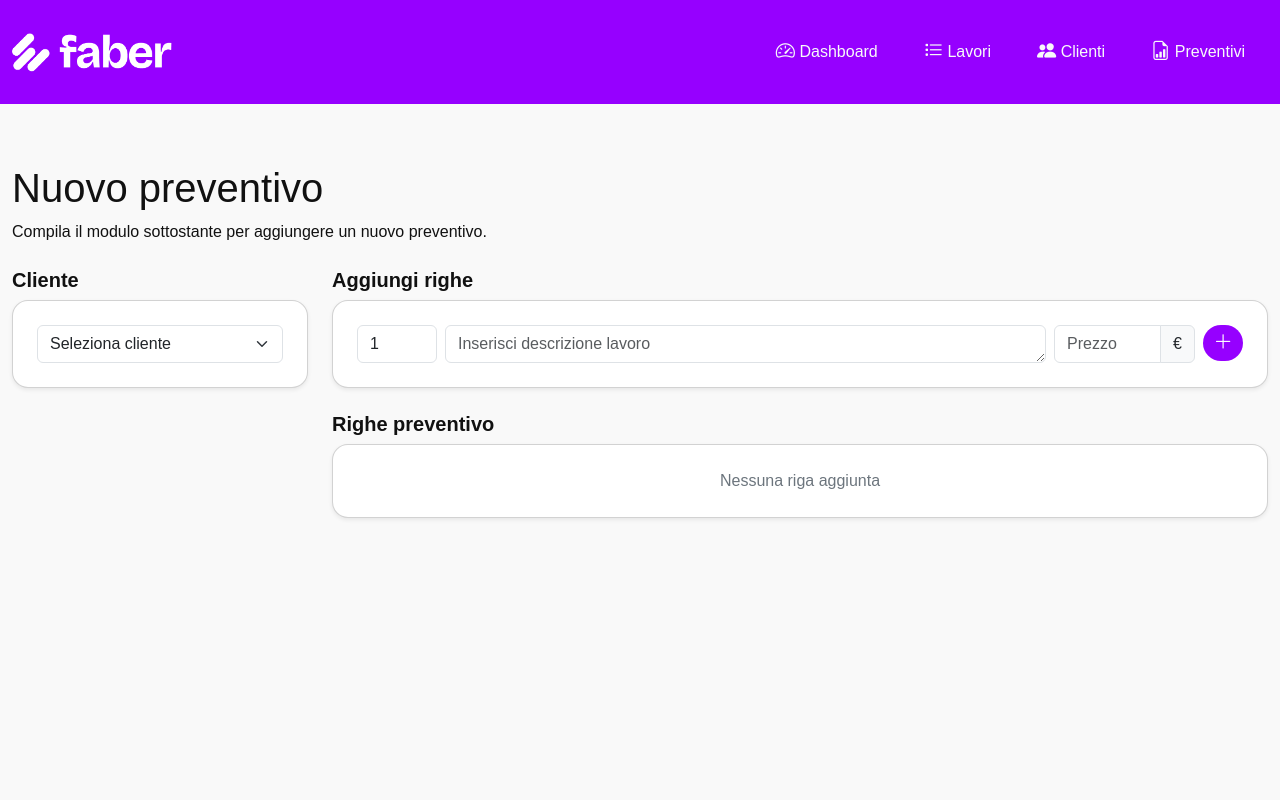
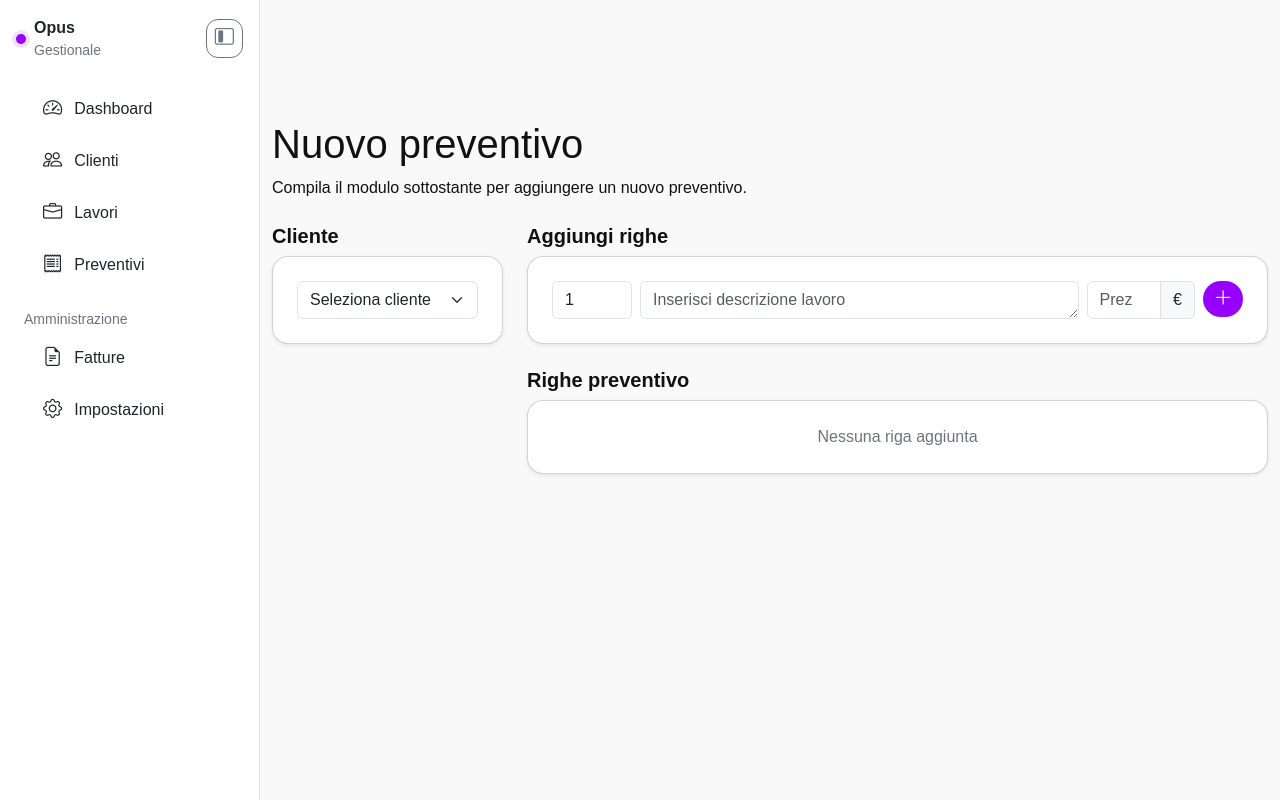
Before and after one commit to manuelparrinello/tazebao, a Flask app: page /preventivi/nuovo in a window 1280 px wide. Run offline with Flask 3, Linux system fonts and the light colour scheme; data comes from the database, SQL or seed files in the repository; both versions use the stored data as it was after the commit; data that the repository does not hold is empty; some web fonts are replaced.

Commit message:
restyling e fix delete rows preventivo

```diff
--- a/app.py
+++ b/app.py
@@ -314,7 +314,7 @@ def nuovo_lavoro():
 def nuovo_preventivo():
     if request.method == "POST":
         iva = 1.22
-        tasse_varie = 8
+        tasse_varie = 8.18
         data = request.get_json()
         cliente_id = data["cliente_id"]
         cliente = Cliente.query.filter_by(id=cliente_id).first()
--- a/static/css/style.css
+++ b/static/css/style.css
@@ -5,6 +5,83 @@
   font-family: "Google Sans", sans-serif !important;
   font-weight: 500;
 }
+
+/* SIDEBAR */
+:root {
+  --app-primary: #9600ff;
+  --sidebar-expanded: 260px;
+  --sidebar-collapsed: 80px;
+}
+
+
+@media (min-width: 992px) {
+  body {
+    padding-left: var(--sidebar-expanded);
+  }
+
+  body.sidebar-collapsed {
+    padding-left: var(--sidebar-collapsed);
+  }
+}
+
+/* Desktop layout */
+@media (min-width: 992px) {
+
+  .app-sidebar-desktop {
+    position: fixed;
+    top: 0;
+    left: 0;
+    height: 100vh;
+    width: var(--sidebar-expanded);
+    overflow-y: auto;
+    background: var(--bs-body-bg);
+    transition: width .2s ease;
+  }
+
+  body.sidebar-collapsed .app-sidebar-desktop {
+    width: var(--sidebar-collapsed);
+  }
+
+  body.sidebar-collapsed .nav-label,
+  body.sidebar-collapsed .brand-text {
+    display: none !important;
+  }
+
+  body.sidebar-collapsed .nav-link {
+    justify-content: center;
+  }
+}
+
+/* Link */
+.app-sidebar .nav-link {
+  display: flex;
+  align-items: center;
+  gap: .75rem;
+  border-radius: .75rem;
+  padding: .6rem .75rem;
+  color: var(--bs-body-color);
+}
+
+.app-sidebar .nav-link:hover {
+  background: rgba(150, 0, 255, .08);
+  color: var(--app-primary);
+}
+
+.app-sidebar .nav-link.active {
+  background: rgba(150, 0, 255, .14);
+  color: var(--app-primary);
+  font-weight: 600;
+}
+
+.brand-dot {
+  width: 10px;
+  height: 10px;
+  border-radius: 50%;
+  background: var(--app-primary);
+  box-shadow: 0 0 0 4px rgba(150, 0, 255, .12);
+}
+
+/* FINE SIDEBAR */
 
 p,
 h1,
@@ -38,7 +115,7 @@ body {
   box-shadow: none !important;
 }
 
-[v-cloak] > *:not(.loader) {
+[v-cloak]>*:not(.loader) {
   display: none;
 }
 
@@ -123,6 +200,14 @@ body.loaded {
 
 /* CSS */
 
+#menu-mobile-btn {
+  position: absolute;
+  right: 15px;
+  top: 15px;
+  background: var(--app-primary);
+  border: var(--app-primary);
+}
+
 .button-61 {
   background-color: #9600ff;
   align-items: center;
@@ -199,6 +284,10 @@ body.loaded {
   color: #ffffff;
 }
 
+.icon-trash-righe:hover {
+  color: #9600ff !important;
+}
+
 .bg-primary {
   background-color: #9600ff !important;
 }
@@ -222,7 +311,7 @@ body.loaded {
 }
 
 #tr_subtotale {
-  border-top-width: medium!important;
+  border-top-width: medium !important;
 }
 
 .descrizione-preventivo {
--- a/static/js/preventivo.js
+++ b/static/js/preventivo.js
@@ -16,7 +16,7 @@ const preventivo = Vue.createApp({
             subtotale: 0,
             totali: [],
             clienteSelezionato: "Seleziona cliente",
-            tassa: 8.18
+            tassa: 8.18,
         };
     },
     methods: {
@@ -107,6 +107,13 @@ const preventivo = Vue.createApp({
             this.prezzo = undefined;
         },
 
+        deleteRigaPreventivo(id) {
+            this.righe = this.righe.filter((riga) => {
+                return riga["idRiga"] !== id;
+            });
+            this.calcSubtotale();
+        },
+
         viewPreventivo(id) {
             const url = `/preventivi/visualizza/${id}`;
             window.open(url, "_blank");
@@ -146,4 +153,5 @@ const preventivo = Vue.createApp({
         this.loadClienti();
     },
     delimiters: ["[[", "]]"],
+    computed() {},
 }).mount("#nuovoPreventivo");
--- a/templates/_navbar.html
+++ b/templates/_navbar.html
@@ -1,71 +1,106 @@
-<!-- NAVBAR DESKTOP -->
-<nav class="navbar navbar-expand-lg navbar-dark bg-primary d-none d-lg-flex">
-    <div class="container d-inline-flex justify-content-space-between">
-        <a class="navbar-brand" href="">
-            <img class="mobile-nav-logo px-0" src="{{ url_for('static', filename='img/Logo_W.png')}}" alt="" />
-        </a>
+<!-- SIDEBAR DESKTOP -->
+<aside class="app-sidebar app-sidebar-desktop d-none d-lg-block border-end p-3">
 
-        <div class="collapse navbar-collapse">
-            <ul class="navbar-nav ms-auto mb-2 mb-lg-0">
-                <li class="nav-item">
-                    <a class="nav-link text-light fw-medium" href="{{ url_for('index') }}">
-                        <i class="bi bi-speedometer2"></i>&nbsp;Dashboard</a>
-                </li>
+    <!-- Brand -->
+    <div class="d-flex align-items-center justify-content-between mb-4">
+        <div class="d-flex align-items-center gap-2">
+            <div class="brand-dot"></div>
+            <div class="brand-text">
+                <div class="fw-bold">Opus</div>
+                <div class="text-secondary small">Gestionale</div>
+            </div>
+        </div>
+
+        <!-- Toggle collasso -->
+        <button class="btn btn-sm btn-outline-secondary" id="btnToggleSidebar">
+            <i class="bi bi-layout-sidebar-inset"></i>
+        </button>
+    </div>
+
+    <!-- Menu -->
+    <ul class="nav nav-pills flex-column gap-1">
 
         <li class="nav-item">
-                    <a class="nav-link text-light fw-medium" href="{{ url_for('lavori') }}">
-                        <i class="bi bi-list-task"></i>&nbsp;Lavori</a>
-                </li>
-
-                <li class="nav-item">
-                    <a class="nav-link text-light fw-medium" href="{{ url_for('clienti') }}">
-                        <i class="bi bi-people-fill"></i>&nbsp;Clienti</a>
-                </li>
-
-                <li class="nav-item">
-                    <a class="nav-link text-light fw-medium" href="{{ url_for('nuovo_preventivo') }}">
-                        <i class="bi bi-file-earmark-bar-graph"></i>&nbsp;Preventivi</a>
-                </li>
-            </ul>
-        </div>
-    </div>
-</nav>
-
-<!-- NAVBAR MOBILE -->
-<nav class="navbar navbar-dark bg-primary d-lg-none">
-    <div class="container-fluid">
-        <a class="navbar-brand" href="{{ url_for('index') }}">
-            <img class="desktop-nav-logo" src="{{ url_for('static', filename='img/Logo_W.png')}}" alt="" />
-        </a>
-
-        <!-- HAMBURGER -->
-        <button class="navbar-toggler" type="button" data-bs-toggle="collapse" data-bs-target="#mobileMenuWrapper" aria-controls="mobileMenuWrapper" aria-expanded="false" aria-label="Toggle navigation">
-            <span class="navbar-toggler-icon"></span>
-        </button>
-    </div>
-</nav>
-
-<!-- WRAPPER ISOLANTE (QUESTO RISOLVE IL PROBLEMA!) -->
-<div class="collapse bg-dark d-lg-none" id="mobileMenuWrapper">
-    <div class="container pt-2 pb-4 px-4">
-        <ul class="navbar-nav">
-            <li class="nav-item">
-                <a class="nav-link text-light fw-medium" href="{{ url_for('index') }}" data-bs-target="#mobileMenuWrapper">
-                    <i class="bi bi-speedometer2"></i>&nbsp;Dashboard
+            <a class="nav-link" href="{{ url_for('index') }}">
+                <i class="bi bi-speedometer2"></i>
+                <span class="nav-label">Dashboard</span>
             </a>
         </li>
 
         <li class="nav-item">
-                <a class="nav-link text-light fw-medium" href="{{ url_for('nuovo_lavoro') }}" data-bs-target="#mobileMenuWrapper">
-                    <i class="bi bi-plus-square"></i>&nbsp;Nuovo lavoro
+            <a class="nav-link" href="{{ url_for('clienti') }}">
+                <i class="bi bi-people"></i>
+                <span class="nav-label">Clienti</span>
             </a>
         </li>
 
         <li class="nav-item">
-                <a class="nav-link text-light fw-medium" href="{{ url_for('lavori') }}" data-bs-target="#mobileMenuWrapper">
-                    <i class="bi bi-list-task"></i>&nbsp;Tutti i lavori
+            <a class="nav-link" href="{{ url_for('lavori') }}">
+                <i class="bi bi-briefcase"></i>
+                <span class="nav-label">Lavori</span>
             </a>
         </li>
+
+        <li class="nav-item">
+            <a class="nav-link" href="{{ url_for('nuovo_preventivo') }}">
+                <i class="bi bi-receipt"></i>
+                <span class="nav-label">Preventivi</span>
+            </a>
+        </li>
+
+        <li class="nav-item mt-3">
+            <div class="text-secondary small px-2 nav-label">Amministrazione</div>
+        </li>
+
+        <li class="nav-item">
+            <a class="nav-link" href="#">
+                <i class="bi bi-file-earmark-text"></i>
+                <span class="nav-label">Fatture</span>
+            </a>
+        </li>
+
+        <li class="nav-item">
+            <a class="nav-link" href="#">
+                <i class="bi bi-gear"></i>
+                <span class="nav-label">Impostazioni</span>
+            </a>
+        </li>
+
+    </ul>
+</aside>
+
+
+<!-- SIDEBAR MOBILE -->
+<div class="offcanvas offcanvas-start app-sidebar d-lg-none" tabindex="-1" id="sidebarMobile">
+
+    <div class="offcanvas-header">
+        <div class="d-flex align-items-center gap-2">
+            <div class="brand-dot"></div>
+            <h5 class="m-0">Opus</h5>
+        </div>
+        <button type="button" class="btn-close" data-bs-dismiss="offcanvas"></button>
+    </div>
+
+    <div class="offcanvas-body">
+        <ul class="nav nav-pills flex-column gap-1">
+            <li class="nav-item"><a class="nav-link active" href="{{ url_for('index') }}"><i
+                        class="bi bi-speedometer2"></i> Dashboard</a>
+            </li>
+            <li class="nav-item"><a class="nav-link" href="{{ url_for('clienti') }}"><i class="bi bi-people"></i>
+                    Clienti</a></li>
+            <li class="nav-item"><a class="nav-link" href="{{ url_for('lavori') }}"><i class="bi bi-briefcase"></i>
+                    Lavori</a></li>
+            <li class="nav-item"><a class="nav-link" href="{{ url_for('nuovo_preventivo') }}"><i
+                        class="bi bi-receipt"></i> Preventivi</a></li>
+            <li class="nav-item"><a class="nav-link" href="#"><i class="bi bi-file-earmark-text"></i> Fatture</a></li>
+            <li class="nav-item"><a class="nav-link" href="#"><i class="bi bi-gear"></i> Impostazioni</a></li>
         </ul>
     </div>
 </div>
+
+<script>
+    document.getElementById("btnToggleSidebar")
+        ?.addEventListener("click", () => {
+            document.body.classList.toggle("sidebar-collapsed");
+        });
+</script>
--- a/templates/base.html
+++ b/templates/base.html
@@ -11,16 +11,20 @@
         integrity="sha384-QWTKZyjpPEjISv5WaRU9OFeRpok6YctnYmDr5pNlyT2bRjXh0JMhjY6hW+ALEwIH" crossorigin="anonymous">
     <link rel="stylesheet" href="https://cdn.jsdelivr.net/npm/bootstrap-icons@1.13.1/font/bootstrap-icons.min.css">
     <link rel="stylesheet" href="{{ url_for('static', filename='css/style.css') }}">
-    <link rel="icon" type="image/png" href="{{ url_for('static', filename='img/favicon.png')}}"/>
+    <link rel="icon" type="image/png" href="{{ url_for('static', filename='img/favicon.png')}}" />
 
 </head>
 
-<body>
+<body class="app-scope">
+    <button id="menu-mobile-btn" class="btn btn-primary d-lg-none" type="button" data-bs-toggle="offcanvas"
+        data-bs-target="#sidebarMobile" aria-controls="sidebarMobile">
+        <i class="bi bi-list"></i>
+    </button>
     <!-- Navbar -->
     {% include '_navbar.html' %}
 
     <!-- Contenuto dinamico -->
-    <main class="container" style="margin-top: 60px!important;">
+    <main class="container" style="margin-top: 120px!important;">
         {% block content %}
         {% endblock %}
     </main>
@@ -30,7 +34,7 @@
     <script src="https://unpkg.com/vue@3/dist/vue.global.js"></script>
     <script src="{{ url_for('static', filename='js/app.js') }}"></script>
     <script src="https://code.jquery.com/jquery-3.7.1.slim.js"
-    integrity="sha256-UgvvN8vBkgO0luPSUl2s8TIlOSYRoGFAX4jlCIm9Adc=" crossorigin="anonymous"></script>
+        integrity="sha256-UgvvN8vBkgO0luPSUl2s8TIlOSYRoGFAX4jlCIm9Adc=" crossorigin="anonymous"></script>
     <script src="{{ url_for('static', filename='js/sorttable.js') }}"></script>
     {% block scripts %}
     {% endblock %}
--- a/templates/preventivo_new.html
+++ b/templates/preventivo_new.html
@@ -2,6 +2,7 @@
 
 <h1>Nuovo preventivo</h1>
 <p class="mb-4">Compila il modulo sottostante per aggiungere un nuovo preventivo.</p>
+
 
 <div id="nuovoPreventivo">
     <form action="" id="formNuovoPreventivo">
@@ -142,6 +143,7 @@
                                     <table class="table">
                                         <thead>
                                             <tr>
+                                                <th style="width: auto; width: 50px;"></th>
                                                 <th style="width: auto; width: 50px;">Qtà</th>
                                                 <th style="width: auto">Descrizione</th>
                                                 <th class="text-end" style="width: 130px">Prezzo
@@ -151,6 +153,13 @@
                                         </thead>
                                         <tbody>
                                             <tr v-if="righe.length > 0" v-for="riga in righe" :id="riga.idRiga">
+                                                <td class="text-center">
+                                                    <strong @click="deleteRigaPreventivo(riga.idRiga)"
+                                                        class="text-secondary icon-trash-righe pointer"
+                                                        title="Elimina riga">
+                                                        <i class="bi bi-trash"></i>
+                                                    </strong>
+                                                </td>
                                                 <td class="text-start"><strong class="text-primary">[[
                                                         riga.qty ]]x</strong></td>
                                                 <td class="descrizione-preventivo">[[ riga.descrizione ]]</td>
@@ -159,12 +168,14 @@
                                             </tr>
                                             <tr id="tr_subtotale">
                                                 <td></td>
+                                                <td></td>
                                                 <td class="fw-bold">Subtotale</td>
                                                 <td></td>
                                                 <td class="fw-bold text-end">[[ euroFormat(subtotale) ]]€
                                                 </td>
                                             </tr>
                                             <tr>
+                                                <td></td>
                                                 <td></td>
                                                 <td class="text-left">IVA 22%</td>
                                                 <td></td>
@@ -173,12 +184,14 @@
                                             </tr>
                                             <tr>
                                                 <td></td>
+                                                <td></td>
                                                 <td class="text-left">Tassa XYZ</td>
                                                 <td></td>
                                                 <td class="text-end">[[ euroFormat(tassa) ]]€
                                                 </td>
                                             </tr>
                                             <tr>
+                                                <td></td>
                                                 <td></td>
                                                 <td class="fw-bold">TOTALE</td>
                                                 <td></td>
@@ -194,7 +207,6 @@
                                 <button class="button-61 w-100" @click="sendForm($event)">Salva</button>
                             </div>
 
-
                             <div v-else class="d-flex align-items-center justify-content-center">
                                 <span class="text-secondary">Nessuna riga aggiunta</span>
                             </div>
@@ -209,6 +221,8 @@
     </form>
 </div>
 
+
+
 {% endblock %} {% block scripts %}
 <script src="{{ url_for('static', filename='js/preventivo.js') }}"></script>
 {% endblock %}
```
Also changed, not shown: templates/_navbar copy.html (added, +71 -0 lines), app.db, static/img/Logo_Purple.png (added). Lines whose indentation alone changed are shown as unchanged.
